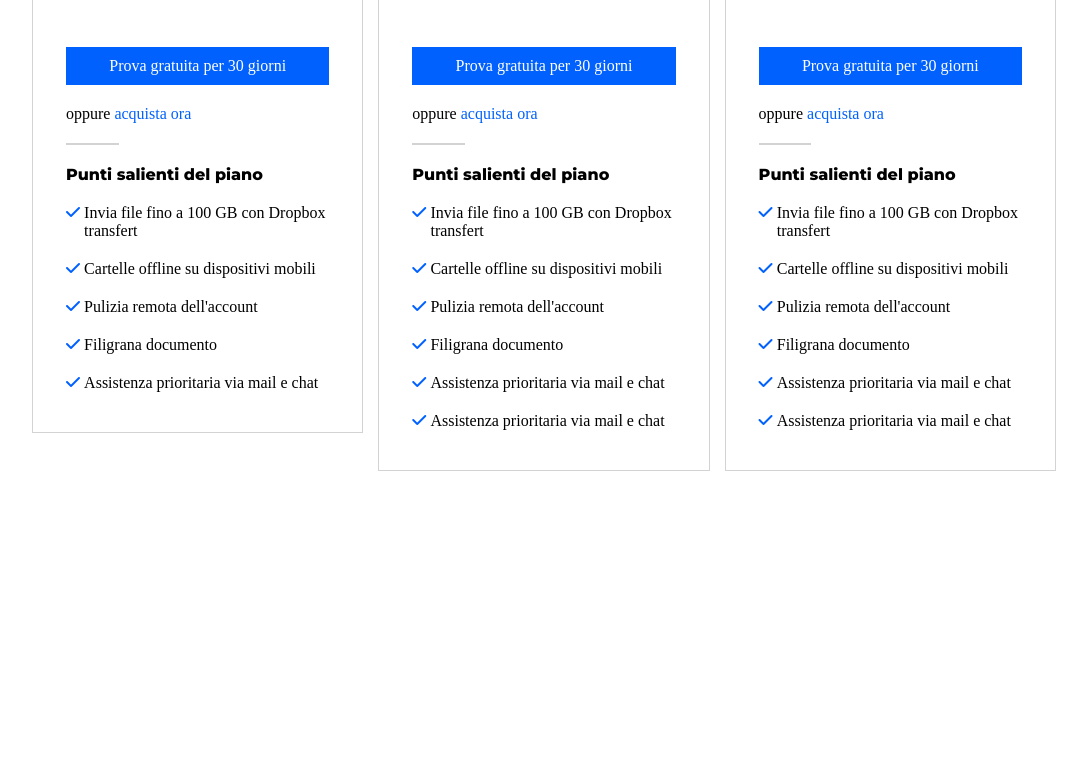
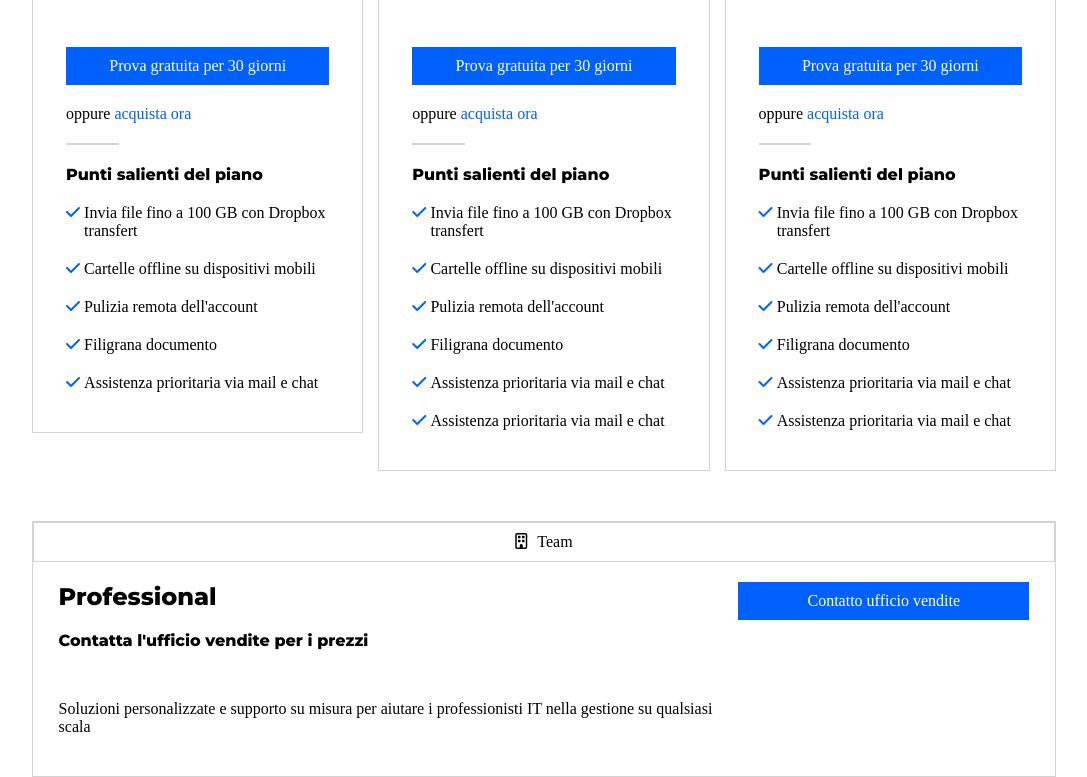
Before and after one commit to Paletta90/htmlcss-dropbox, a plain HTML site: page index.html in a window 1280 px wide. Shown: the part 1191-1968 px from the top of the page, without its empty margins (96-1183 px from the left). Before the commit the page ends 1662 px from the top, so only its background shows below. Drawn offline with Linux system fonts and the light colour scheme.

Commit message:
Realizzo section Professional

```diff
--- a/asset/css/style.css
+++ b/asset/css/style.css
@@ -50,6 +50,10 @@ header{
 .container-section{
     width: 80%;
     margin: 0 auto;
+}
+.title-bordergrey{
+    border: 1px solid lightgray;
+    padding-bottom:  10px 0;
 }
 /* Prima Section */
 .container-firstsection{
@@ -106,7 +110,27 @@ header{
     width: calc(95% - 5px);
     margin-left: 5px;
 }
-.border-grey{
+.bordergrey-short{
     width: 20%;
     border: 1px solid lightgrey;
 }
+
+/* Terza Section */
+
+.bordergrey{
+    border: 1px solid lightgrey;
+}
+.container-thirdsection
+{
+    width: 95%;
+    margin: 20px auto;
+}
+.block-button{
+    float: left;
+    width: 30%;
+}
+.block-text{
+    float: left;
+    width: calc(70% - 20px);
+    margin-right: 20px;
+}
--- a/index.html
+++ b/index.html
@@ -66,10 +66,11 @@
         <div class="container-section">
 
             <!-- Seconda section con le tre colonne -->
-            <section>
+            <section class="p-y-50">
                 <h2 class="p-y-50 f-big">Trova il piano Dropbox Business che fa per te</h2>
                 <div class="p-y-20">
-                    <input type="radio" name="fatturazione" class=""><label for="" class="p-x-10">Fatturazione mensile</label>
+                    <input type="radio" name="fatturazione" class=""><label for="" class="p-x-10">Fatturazione
+                        mensile</label>
                     <input type="radio" name="fatturazione"><label for="">Fatturazione annuale</label>
                 </div>
                 <div class="clearfix">
@@ -96,7 +97,7 @@
                                         giorni</a></div>
                             </div>
                             <p class="p-y-20">oppure <a href="#" class="f-blue">acquista ora</a></p>
-                            <div class="border-grey"></div>
+                            <div class="bordergrey-short"></div>
                             <h4 class="p-2y-20 f-normal">Punti salienti del piano</h4>
                             <div class="clearfix p-y-20">
                                 <div class="container-icon">
@@ -142,7 +143,7 @@
                     </div>
                     <!-- Colonna di centro -->
                     <div class="block-cx">
-                        <p class="f-center"><i class="fa-regular fa-building"></i></i>Team</p>
+                        <p class="f-center"><i class="fa-regular fa-building p-x-10"></i>Team</p>
                         <div class=" container-column">
                             <h3 class="f-medium p-y-20">Standard</h3>
                             <p class="p-y-20">19,99&#8364;</p>
@@ -165,7 +166,7 @@
                                         giorni</a></div>
                             </div>
                             <p class="p-y-20">oppure <a href="#" class="f-blue">acquista ora</a></p>
-                            <div class="border-grey"></div>
+                            <div class="bordergrey-short"></div>
                             <h4 class="p-2y-20 f-normal">Punti salienti del piano</h4>
                             <div class="clearfix p-y-20">
                                 <div class="container-icon">
@@ -219,7 +220,7 @@
                     </div>
                     <!-- Colonna di destra -->
                     <div class="block-dx">
-                        <p class="f-center"><i class="fa-regular fa-building"></i></i>Team</p>
+                        <p class="f-center"><i class="fa-regular fa-building p-x-10"></i>Team</p>
                         <div class=" container-column">
                             <h3 class="f-medium p-y-20">Advanced</h3>
                             <p class="p-y-20">19,99&#8364;</p>
@@ -242,7 +243,7 @@
                                         giorni</a></div>
                             </div>
                             <p class="p-y-20">oppure <a href="#" class="f-blue">acquista ora</a></p>
-                            <div class="border-grey"></div>
+                            <div class="bordergrey-short"></div>
                             <h4 class="p-2y-20 f-normal">Punti salienti del piano</h4>
                             <div class="clearfix p-y-20">
                                 <div class="container-icon">
@@ -296,6 +297,25 @@
                     </div>
                 </div>
             </section>
+
+            <!-- Terza section Enterprise -->
+            <section>
+                <div class="bordergrey">
+                    <p class="f-center title-bordergrey p-2y-10"><i class="fa-regular fa-building p-x-10"></i>Team</p>
+                    <div class="container-thirdsection clearfix p-y-20">
+                        <div class="block-text">
+                            <h3 class="f-medium p-y-20">Professional</h3>
+                            <h4 class="f-normal p-y-50">Contatta l'ufficio vendite per i prezzi</h4>
+                            <p>Soluzioni personalizzate e supporto su misura per aiutare i professionisti IT nella
+                                gestione su qualsiasi scala</p>
+                        </div>
+                        <div class="block-button">
+                            <div class="bg-blue f-center p-2y-10"><a href="#" class="f-white">Contatto ufficio
+                                    vendite</a></div>
+                        </div>
+                    </div>
+                </div>
+            </section>
         </div>
 
     </main>
```
